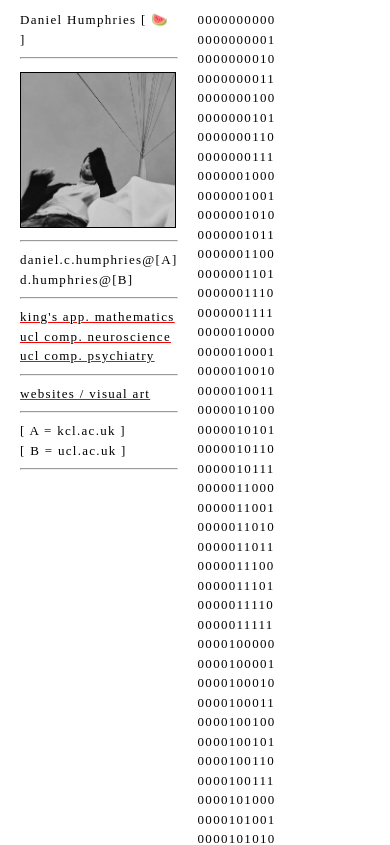
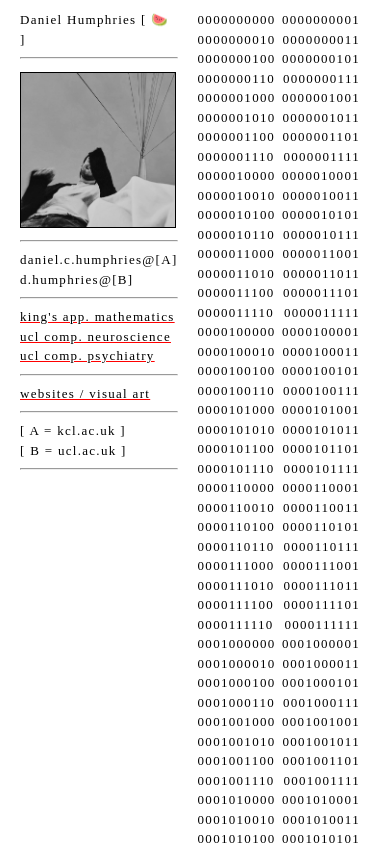
Before and after one commit to aufbau-io/NIELS, a SvelteKit app: page / in a window 390 px wide. Shown: the top 845 px of the page. Built offline with nearby package versions, Linux system fonts and the light colour scheme.

Commit message:
edit half-screen behaviour

```diff
--- a/src/routes/+page.svelte
+++ b/src/routes/+page.svelte
@@ -67,10 +67,13 @@
 	}
 
 	@media (max-width: 767px) {
-		.text-container {
-			height: 100%;
-			max-height: 100%;
-			overflow: auto;
-		}
+	.text-container {
+		height: 100%;
+		max-height: 100%;
+		overflow: auto;
+		column-width: auto;
+		column-count: 1;
+		padding-right: 20px;
 	}
+}
 </style>
```
